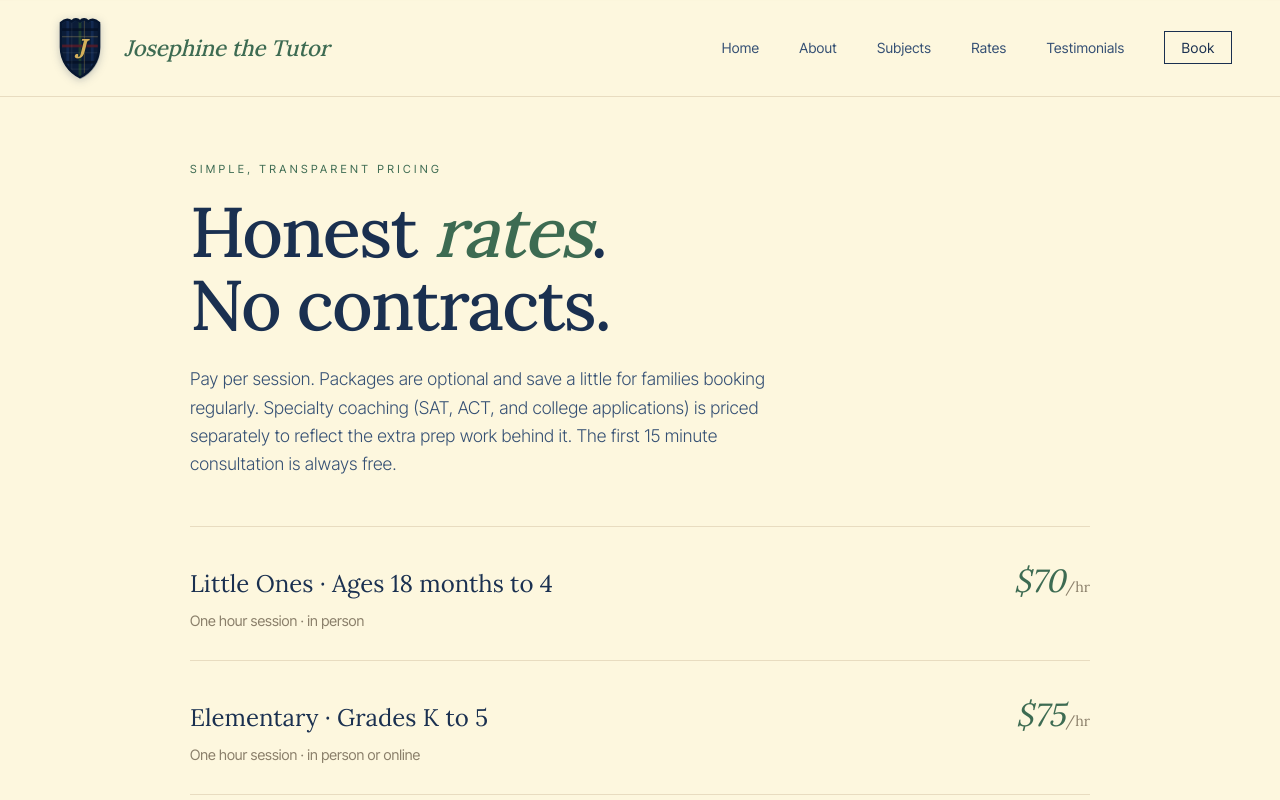
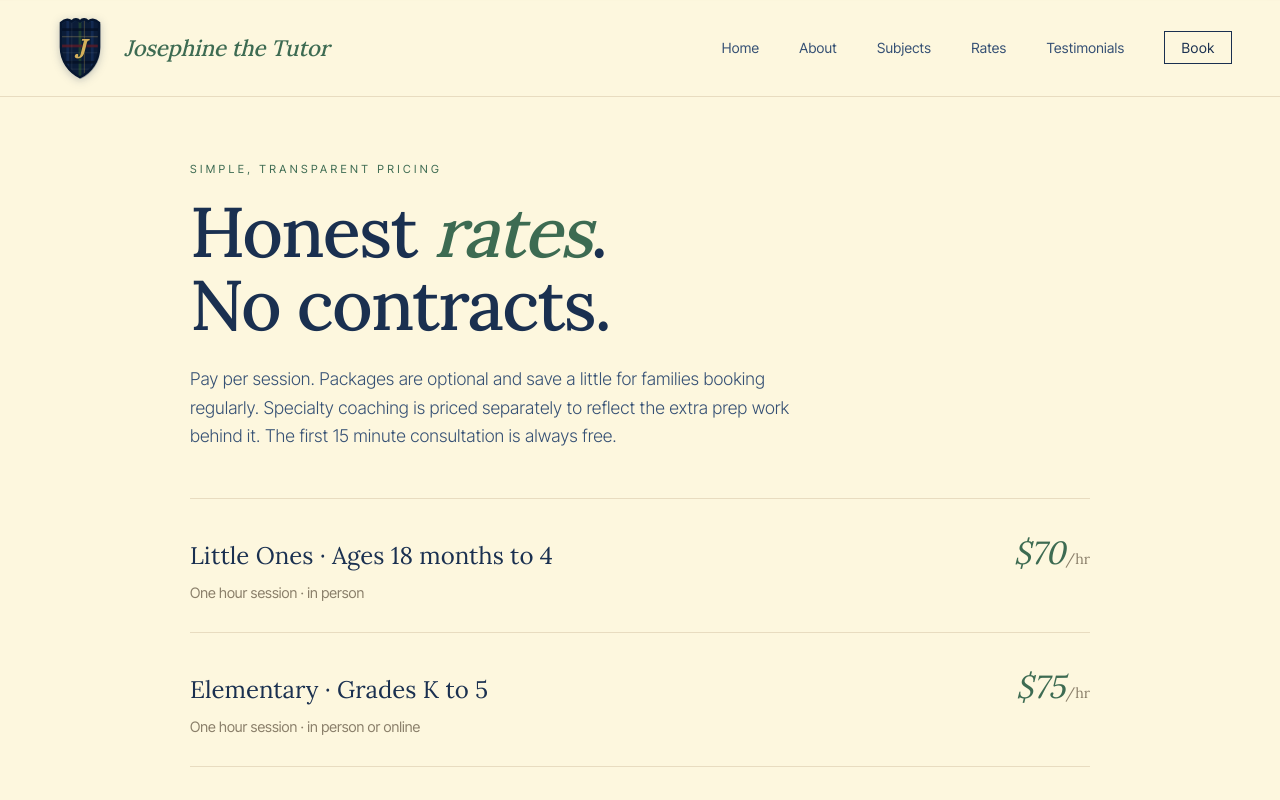
Before and after one commit to patrickparagas1/josephine-tutoring, a Next.js app: page /rates in a window 1280 px wide. Shown: the top 800 px of the page. Built offline with nearby package versions, Linux system fonts and the light colour scheme.

Commit message:
Remove parenthetical from specialty coaching description on rates page

```diff
--- a/components/Rates.tsx
+++ b/components/Rates.tsx
@@ -10,8 +10,7 @@ export default function Rates() {
         </h2>
         <p className="rates-intro">
           Pay per session. Packages are optional and save a little for
-          families booking regularly. Specialty coaching (SAT, ACT, and
-          college applications) is priced separately to reflect the extra
+          families booking regularly. Specialty coaching is priced separately to reflect the extra
           prep work behind it. The first 15 minute consultation is always
           free.
         </p>
```
